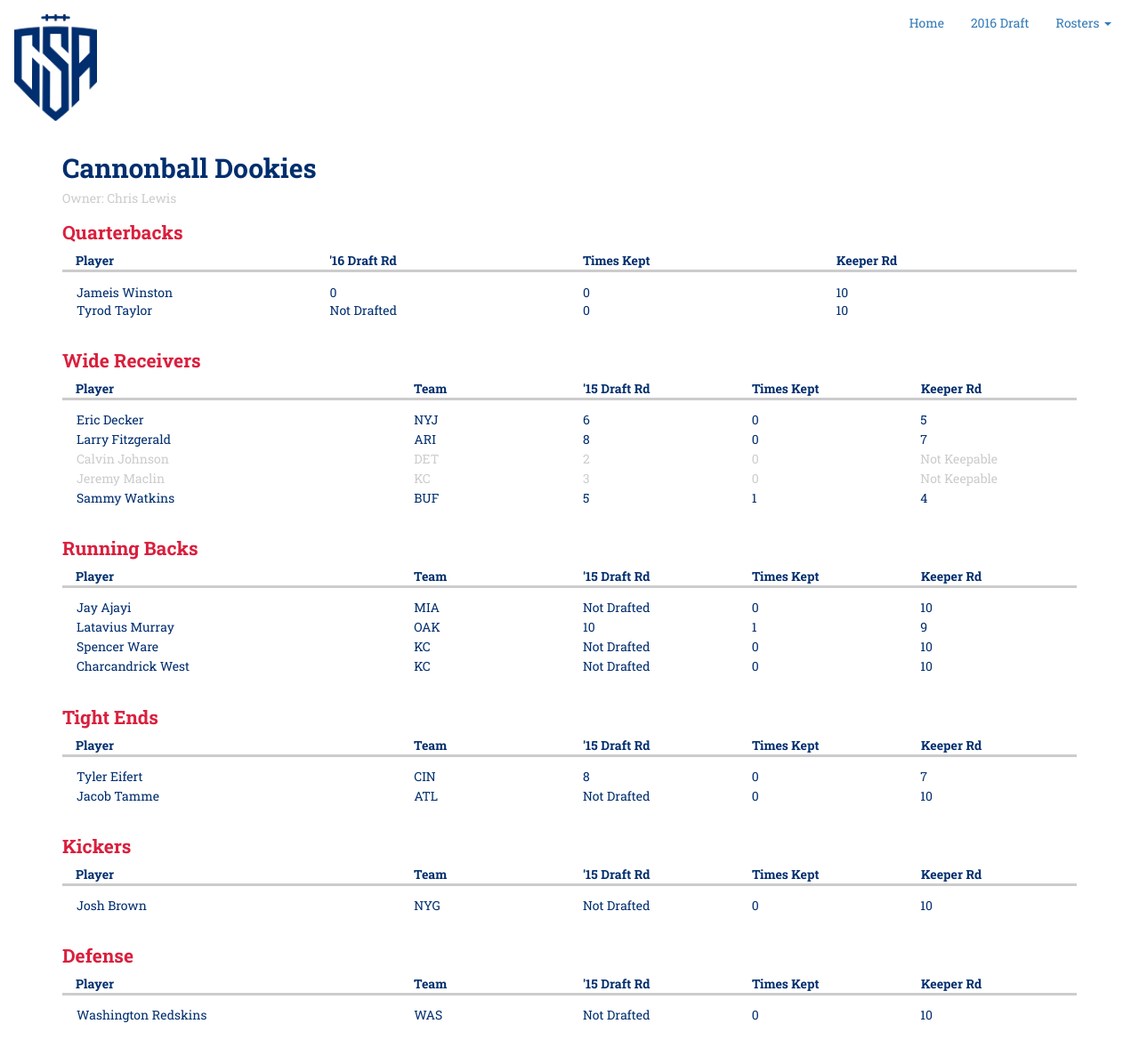
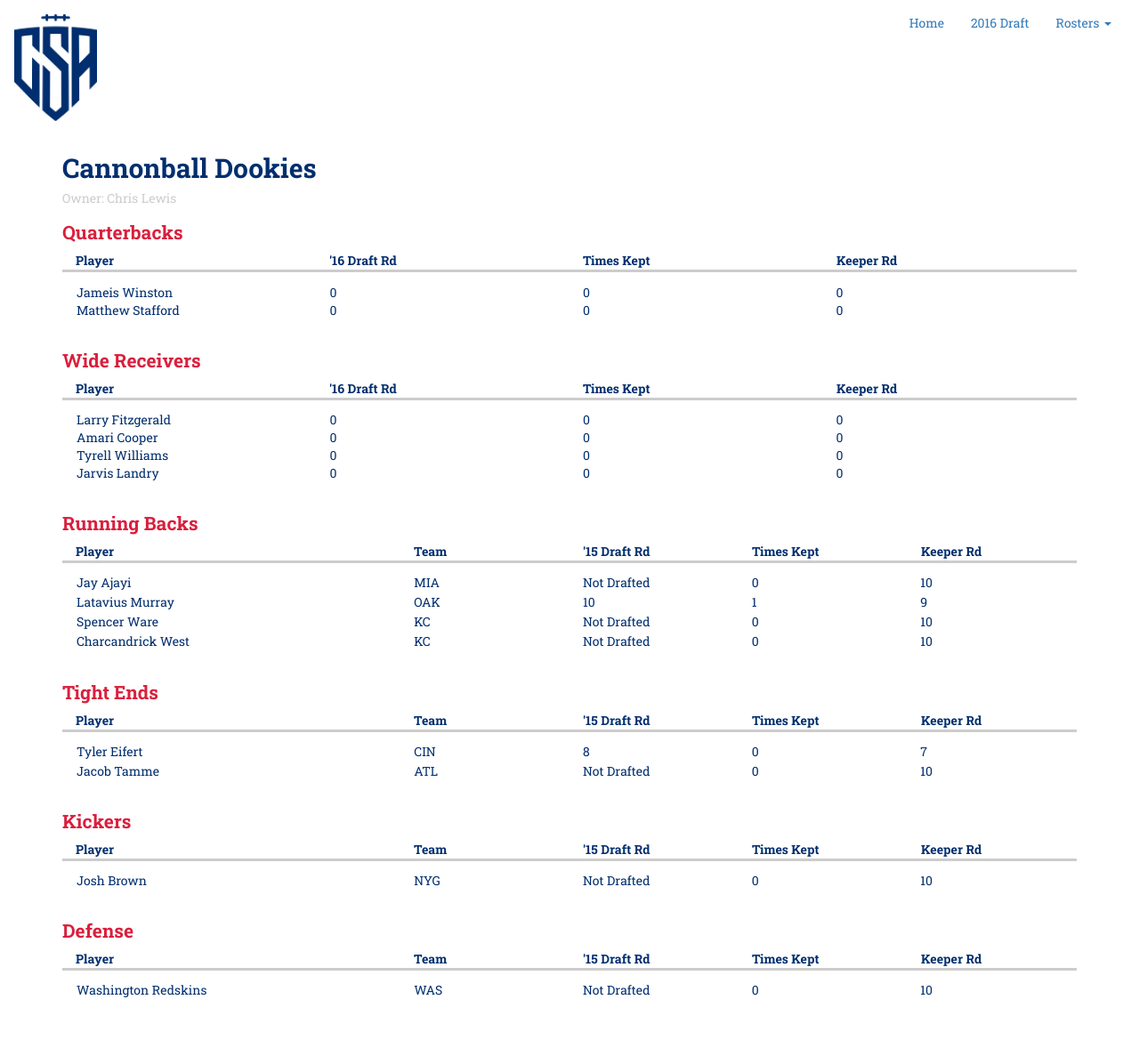
Before and after one commit to hichrislewis/csa-league.github.io, a Jekyll site: the page cannonballdookies.html, which Jekyll copies as it is, in a window 1280 px wide. Shown: the whole page at 89% size. Built offline with Jekyll 4.4.1, drawn with Linux system fonts in a browser that asks for light colours; after the commit the page ends 1159 px from its top, so only the background shows below that.

Commit message:
Update cannonballdookies.html

```diff
--- a/cannonballdookies.html
+++ b/cannonballdookies.html
@@ -66,66 +66,48 @@
     <h3>Quarterbacks</h3>
         <div class="col-xs-12 col-sm-12 col-md-12 col-lg-12 positionbox">
             <div class="row categories">
-                <div class="col-xs-3">Player</div>
-                <div class="col-xs-3">'16 Draft Rd</div>
-                <div class="col-xs-3">Times Kept</div>
-                <div class="col-xs-3">Keeper Rd</div>
+                <div class="col-xs-3 col-sm-3 col-md-3 col-lg-3">Player</div>
+                <div class="col-xs-3 col-sm-3 col-md-3 col-lg-3">'16 Draft Rd</div>
+                <div class="col-xs-3 col-sm-3 col-md-3 col-lg-3">Times Kept</div>
+                <div class="col-xs-3 col-sm-3 col-md-3 col-lg-3">Keeper Rd</div>
             </div>
             <div class="row players">
-                <div class="col-xs-3">Jameis Winston</div>
-                <div class="col-xs-3">0</div>
-                <div class="col-xs-3">0</div>
-                <div class="col-xs-3">10</div>
-                <div class="col-xs-3">Tyrod Taylor</div>
-                <div class="col-xs-3">Not Drafted</div>
-                <div class="col-xs-3">0</div>
-                <div class="col-xs-3">10</div>
+                <div class="col-xs-3 col-sm-3 col-md-3 col-lg-3">Jameis Winston</div>
+                <div class="col-xs-3 col-sm-3 col-md-3 col-lg-3">0</div>
+                <div class="col-xs-3 col-sm-3 col-md-3 col-lg-3">0</div>
+                <div class="col-xs-3 col-sm-3 col-md-3 col-lg-3">0</div>
+                <div class="col-xs-3 col-sm-3 col-md-3 col-lg-3">Matthew Stafford</div>
+                <div class="col-xs-3 col-sm-3 col-md-3 col-lg-3">0</div>
+                <div class="col-xs-3 col-sm-3 col-md-3 col-lg-3">0</div>
+                <div class="col-xs-3 col-sm-3 col-md-3 col-lg-3">0</div>
             </div>
         </div>
 
   <h3>Wide Receivers</h3>
       <div class="col-xs-12 col-sm-12 col-md-12 col-lg-12 positionbox">
             <div class="row categories">
-                <div class="col-xs-4">Player</div>
-                <div class="col-xs-2">Team</div>
-                <div class="col-xs-2">'15 Draft Rd</div>
-                <div class="col-xs-2">Times Kept</div>
-                <div class="col-xs-2">Keeper Rd</div>
+                <div class="col-xs-3 col-sm-3 col-md-3 col-lg-3">Player</div>
+                <div class="col-xs-3 col-sm-3 col-md-3 col-lg-3">'16 Draft Rd</div>
+                <div class="col-xs-3 col-sm-3 col-md-3 col-lg-3">Times Kept</div>
+                <div class="col-xs-3 col-sm-3 col-md-3 col-lg-3">Keeper Rd</div>
             </div>
             <div class="row players">
-                <div class="col-xs-4">Eric Decker</div>
-                <div class="col-xs-2">NYJ</div>
-                <div class="col-xs-2">6</div>
-                <div class="col-xs-2">0</div>
-                <div class="col-xs-2">5</div>
-            </div>
-            <div class="row players">
-                <div class="col-xs-4">Larry Fitzgerald</div>
-                <div class="col-xs-2">ARI</div>
-                <div class="col-xs-2">8</div>
-                <div class="col-xs-2">0</div>
-                <div class="col-xs-2">7</div>
-            </div>
-            <div class="row players notkeepable">
-                <div class="col-xs-4">Calvin Johnson</div>
-                <div class="col-xs-2">DET</div>
-                <div class="col-xs-2">2</div>
-                <div class="col-xs-2">0</div>
-                <div class="col-xs-2">Not Keepable</div>
-            </div>
-            <div class="row players notkeepable">
-                <div class="col-xs-4">Jeremy Maclin</div>
-                <div class="col-xs-2">KC</div>
-                <div class="col-xs-2">3</div>
-                <div class="col-xs-2">0</div>
-                <div class="col-xs-2">Not Keepable</div>
-            </div>
-            <div class="row players">
-                <div class="col-xs-4">Sammy Watkins</div>
-                <div class="col-xs-2">BUF</div>
-                <div class="col-xs-2">5</div>
-                <div class="col-xs-2">1</div>
-                <div class="col-xs-2">4</div>
+                <div class="col-xs-3 col-sm-3 col-md-3 col-lg-3">Larry Fitzgerald</div>
+                <div class="col-xs-3 col-sm-3 col-md-3 col-lg-3">0</div>
+                <div class="col-xs-3 col-sm-3 col-md-3 col-lg-3">0</div>
+                <div class="col-xs-3 col-sm-3 col-md-3 col-lg-3">0</div>
+                <div class="col-xs-3 col-sm-3 col-md-3 col-lg-3">Amari Cooper</div>
+                <div class="col-xs-3 col-sm-3 col-md-3 col-lg-3">0</div>
+                <div class="col-xs-3 col-sm-3 col-md-3 col-lg-3">0</div>
+                <div class="col-xs-3 col-sm-3 col-md-3 col-lg-3">0</div>
+                <div class="col-xs-3 col-sm-3 col-md-3 col-lg-3">Tyrell Williams</div>
+                <div class="col-xs-3 col-sm-3 col-md-3 col-lg-3">0</div>
+                <div class="col-xs-3 col-sm-3 col-md-3 col-lg-3">0</div>
+                <div class="col-xs-3 col-sm-3 col-md-3 col-lg-3">0</div>
+                <div class="col-xs-3 col-sm-3 col-md-3 col-lg-3">Jarvis Landry</div>
+                <div class="col-xs-3 col-sm-3 col-md-3 col-lg-3">0</div>
+                <div class="col-xs-3 col-sm-3 col-md-3 col-lg-3">0</div>
+                <div class="col-xs-3 col-sm-3 col-md-3 col-lg-3">0</div>
             </div>
         </div>
 
```
